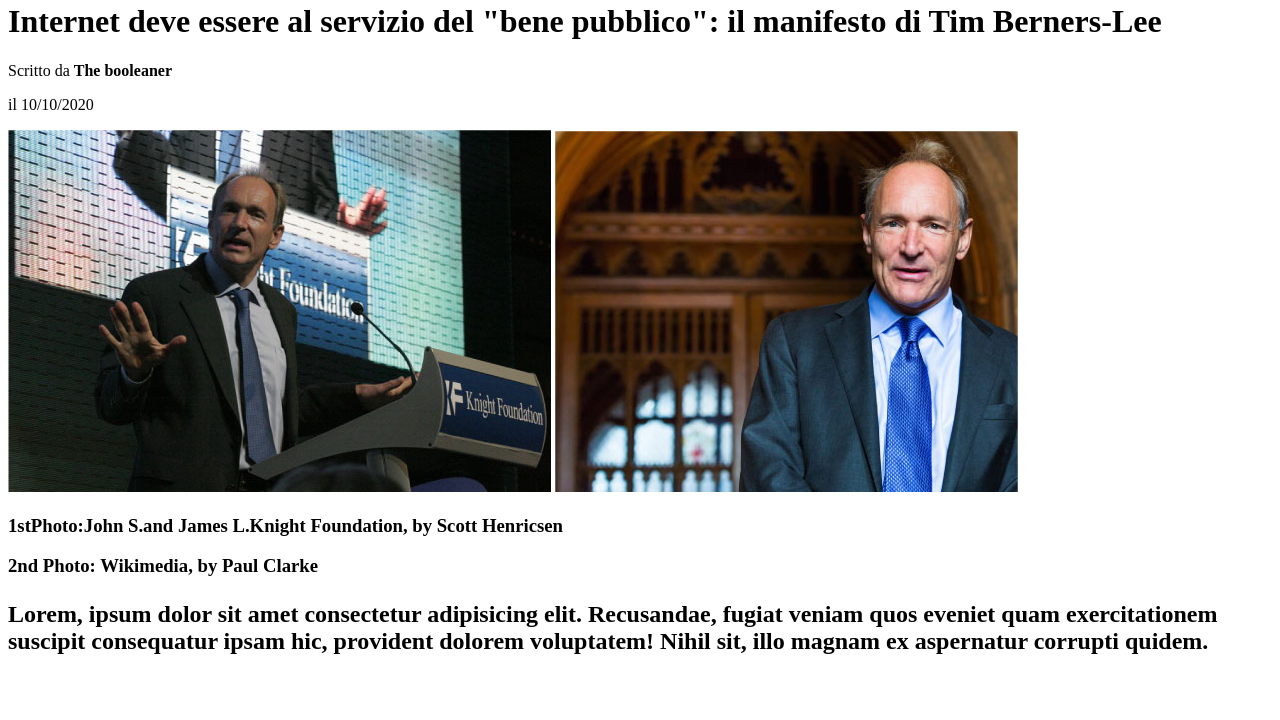
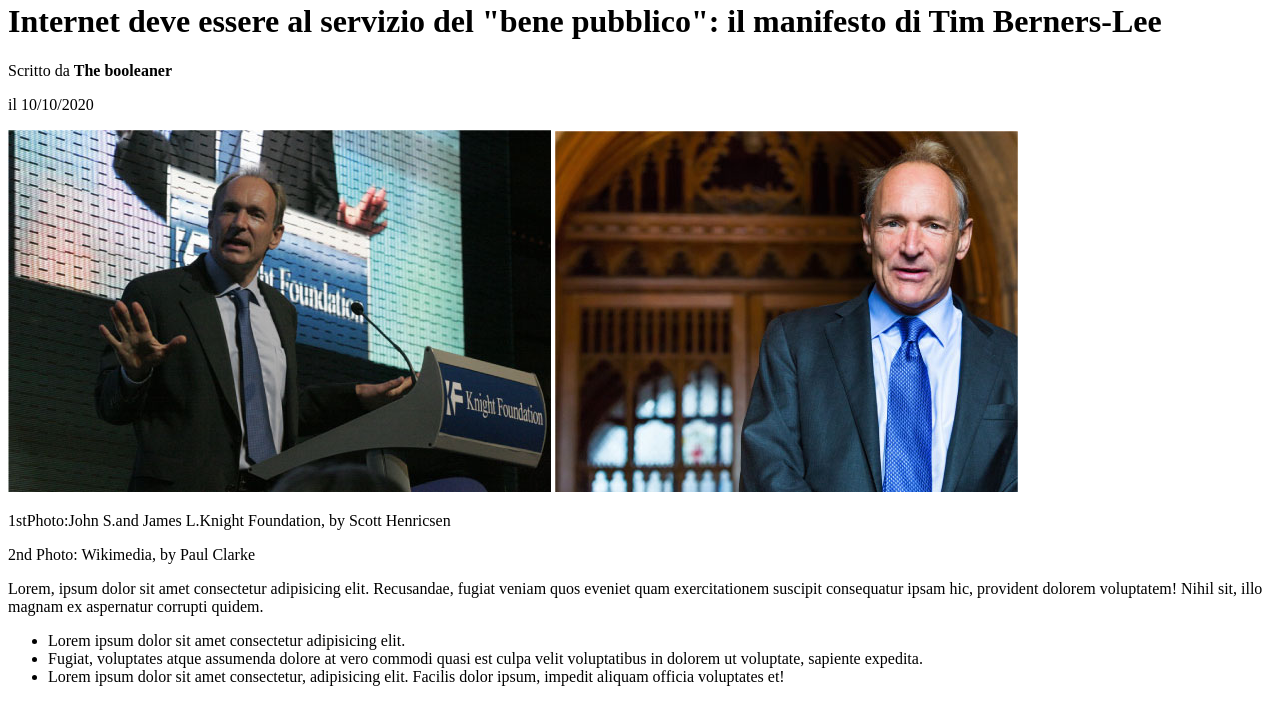
Before and after one commit to GretaMattarelli/html-css-booleaner, a plain HTML site: page index.html in a window 1280 px wide. Shown: the part 80-800 px from the top of the page. Drawn offline with Linux system fonts and the light colour scheme; files that its build step writes are made by us from their sources.

```diff
--- a/index.html
+++ b/index.html
@@ -20,13 +20,21 @@
         <p>Scritto da <b> The booleaner</b></p>
         <p>il 10/10/2020<p>
             <img id src="./img/tim-1.jpg" alt="prima foto del compito"> <img id src="./img/tim-2.jpg" alt="primo piano Tim">
-            <h3>1stPhoto:John S.and James L.Knight Foundation, by Scott Henricsen</h3>
-            <h3>2nd Photo: Wikimedia, by Paul Clarke</h3>
+            <p>1stPhoto:John S.and James L.Knight Foundation, by Scott Henricsen</p>
+            <p>2nd Photo: Wikimedia, by Paul Clarke</p>
 
 
             <section>
-    <h1><p style="font: size 0px;%"> Lorem, ipsum dolor sit amet consectetur adipisicing elit. Recusandae, fugiat veniam quos eveniet quam exercitationem suscipit consequatur ipsam hic, provident dolorem voluptatem!
-        Nihil sit, illo magnam ex aspernatur corrupti quidem.</h1></p>
+    <p> Lorem, ipsum dolor sit amet consectetur adipisicing elit. Recusandae, fugiat veniam quos eveniet quam exercitationem suscipit consequatur ipsam hic, provident dolorem voluptatem!
+        Nihil sit, illo magnam ex aspernatur corrupti quidem.
+    </p>
+    <ul>
+        <li>Lorem ipsum dolor sit amet consectetur adipisicing elit.
+        <li>Fugiat, voluptates atque assumenda dolore at vero commodi quasi est culpa velit voluptatibus in dolorem ut voluptate, sapiente expedita.
+        <li>Lorem ipsum dolor sit amet consectetur, adipisicing elit. Facilis dolor ipsum, impedit aliquam officia voluptates et!
+
+        </li>
+    </ul>
 
 </section>
 
```
